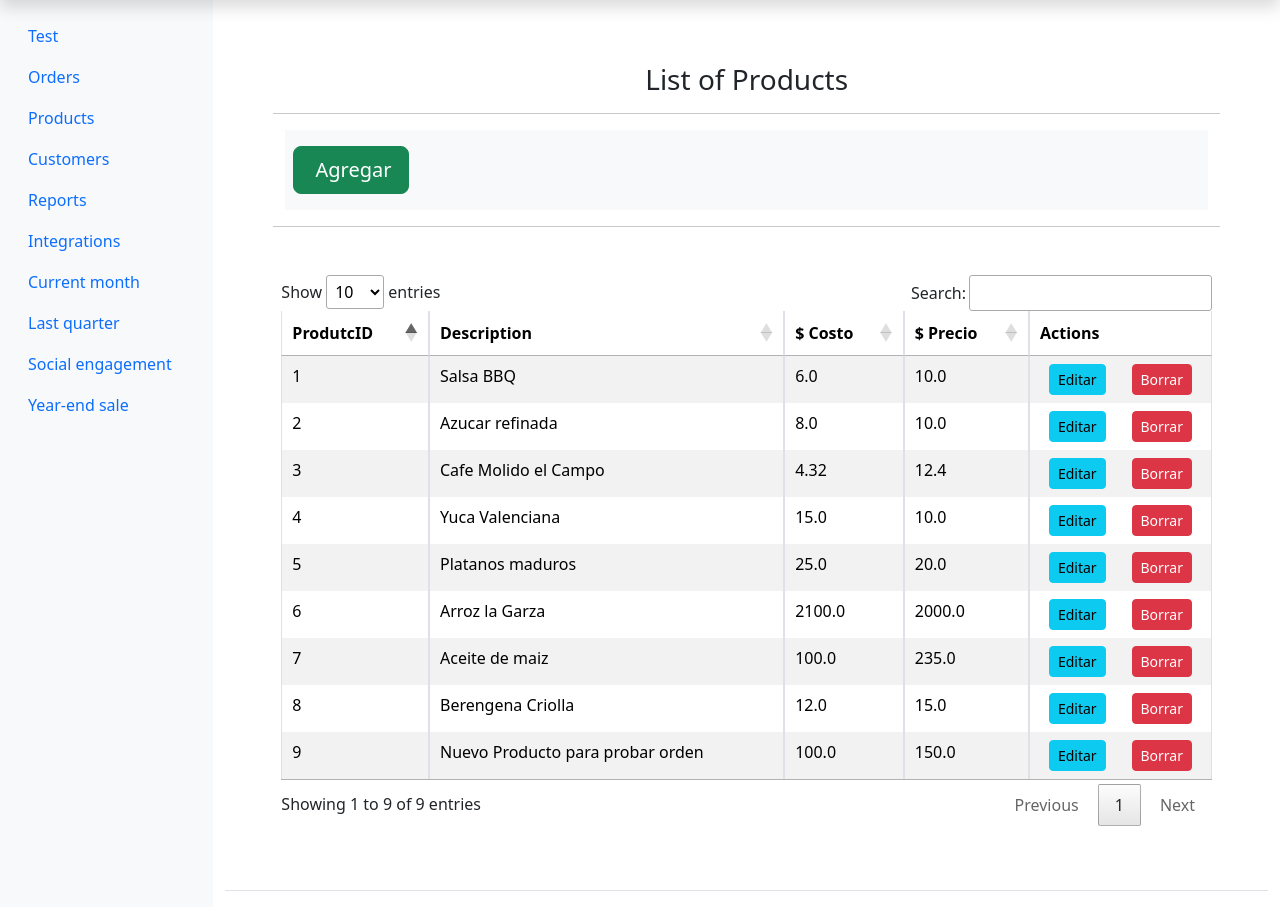
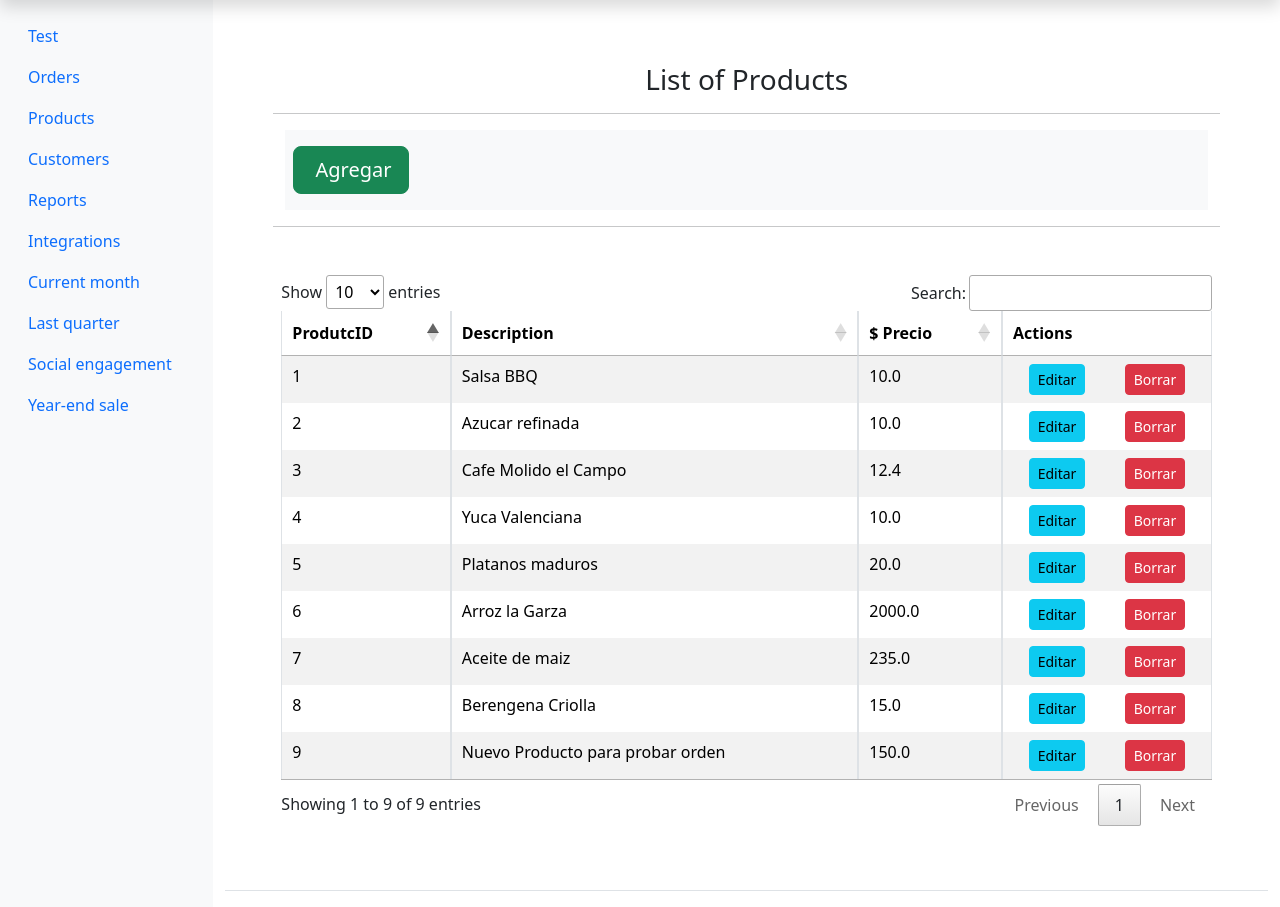
Before and after one commit to willsonp/CRUD_MySQL, a Flask app: page /home/get_productos in a window 1280 px wide. Shown: the part 89-996 px from the top of the page. Run offline with Flask 3, Linux system fonts and the light colour scheme; the visitor is signed in with stand-in values (Sample User, id 1); data comes from the database, SQL or seed files in the repository; data that the repository does not hold is empty; some libraries are stand-ins or nearby versions.

Commit message:
adjust for List product and Customer

```diff
--- a/templates/list_products.html
+++ b/templates/list_products.html
@@ -63,7 +63,7 @@
                         <tr>
                             <th>ProdutcID</th>
                             <th>Description</th>
-                            <th>$ Costo</th>
+                            <!-- <th>$ Costo</th> -->
                             <th>$ Precio</th>
                             <th>Actions</th>
                         </tr>
@@ -73,7 +73,7 @@
                         <tr>
                             <td>{{ product.0 }}</td>
                             <td>{{ product.1 }}</td>
-                            <td>{{ product.2 }}</td>
+                            <!-- <td>{{ product.2 }}</td> -->
                             <td>{{ product.3 }}</td>
                             <td class="d-grid gap-2 d-md-flex justify-content-md-center ">
                                 <a href="/home/get_product_byId/{{ product.0 }}" class="btn btn-info btn-sm mx-auto">Editar</a>
```
